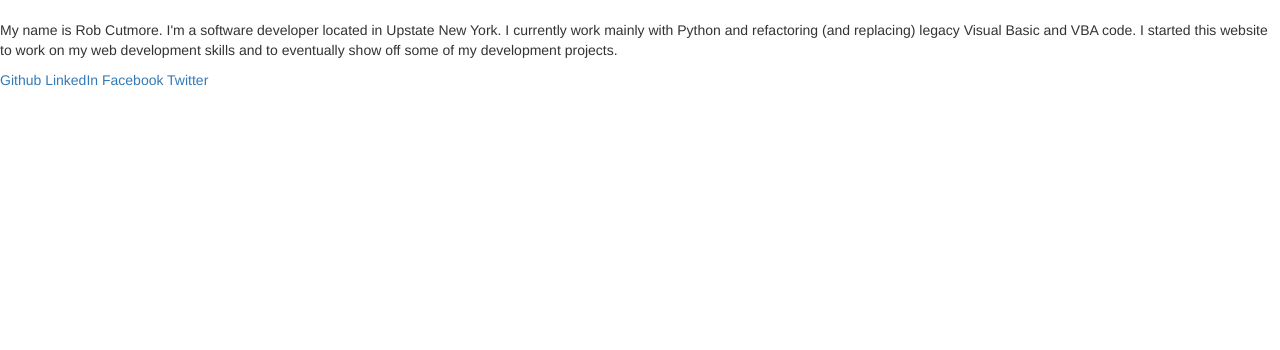
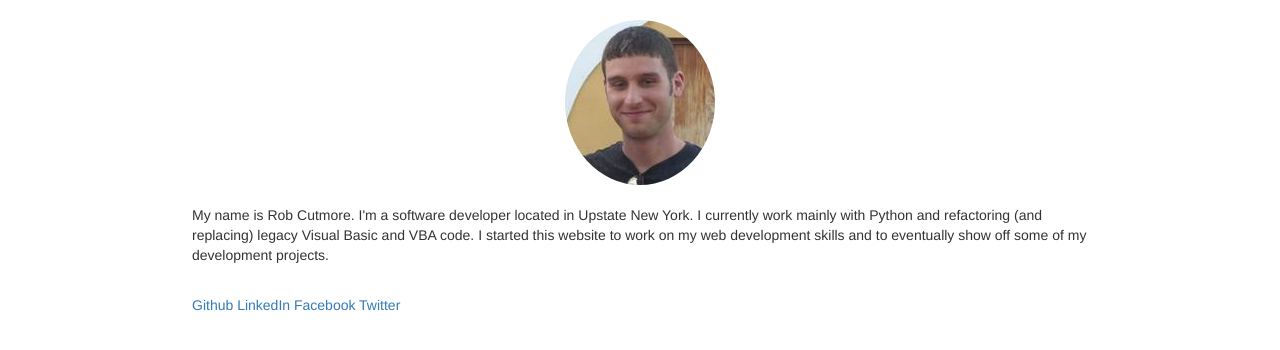
Before and after one commit to rcutmore/robcutmore.com, a Django app: page /about/ in a window 1280 px wide. Shown: the part 51-401 px from the top of the page. Run offline with Django 3.2, Linux system fonts and the light colour scheme; some libraries are stand-ins or nearby versions.

Commit message:
Update formatting of about page.

```diff
--- a/static/css/main.css
+++ b/static/css/main.css
@@ -1,3 +1,9 @@
+.about-container{
+    margin-left: auto;
+    margin-right: auto;
+    width: 70%;
+}
+
 .post-container {
     margin-left: auto;
     margin-right: auto;
@@ -7,3 +13,9 @@
 .post-title {
     text-align: center;
 }
+
+.profile-image {
+    display: block;
+    margin-left: auto;
+    margin-right: auto;
+}
--- a/templates/about.html
+++ b/templates/about.html
@@ -1,7 +1,13 @@
 {% extends 'base.html' %}
 
+{% load staticfiles %}
+
 {% block body %}
-    <div>
+    <div class="about-container">
+        <img class="img-circle profile-image" src="{% static 'images/rob.jpg' %}">
+
+        <br />
+
         <p>
             My name is Rob Cutmore. I'm a software developer located in Upstate New York.
             I currently work mainly with Python and refactoring (and replacing) legacy Visual
@@ -9,6 +15,8 @@
             and to eventually show off some of my development projects.
         </p>
 
+        <br />
+
         <a href="https://github.com/rcutmore">Github</a>
         <a href="https://www.linkedin.com/in/robcutmore">LinkedIn</a>
         <a href="https://www.facebook.com/robcutmore">Facebook</a>
```
Also changed, not shown: static/images/rob.jpg (added).
